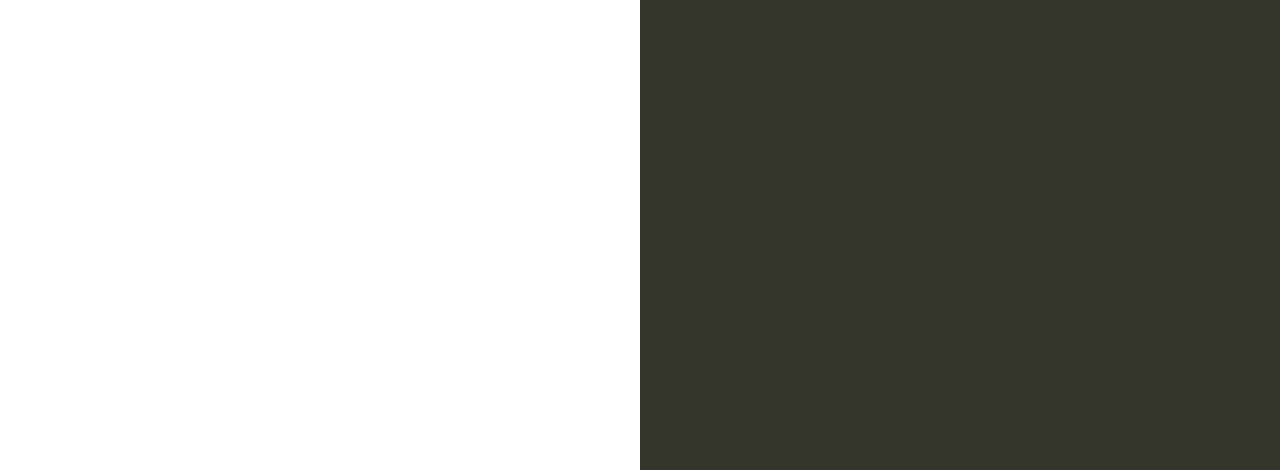
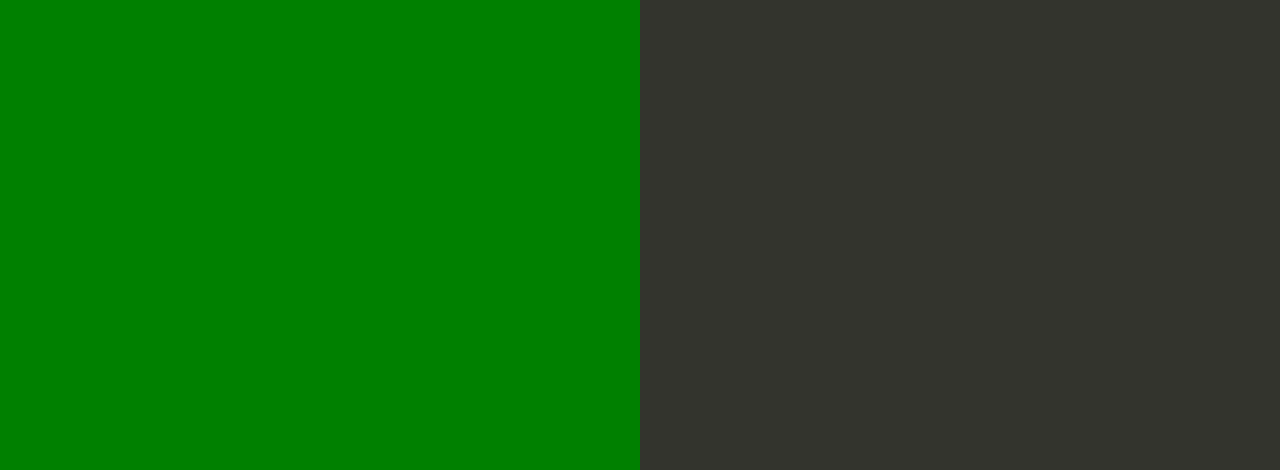
Before and after one commit to arjunkoppineni/pipeline-1, a website: page index.html in a window 1280 px wide. Shown: the part 330-800 px from the top of the page. Drawn offline with Linux system fonts and the light colour scheme.

Commit message:
Update index.html

```diff
--- a/index.html
+++ b/index.html
@@ -35,7 +35,7 @@
 
         text-align: right;
         padding-top: 11em;
-        background-color: cream;
+        background-color: green;
 
       }
       .textColumn p {
```
